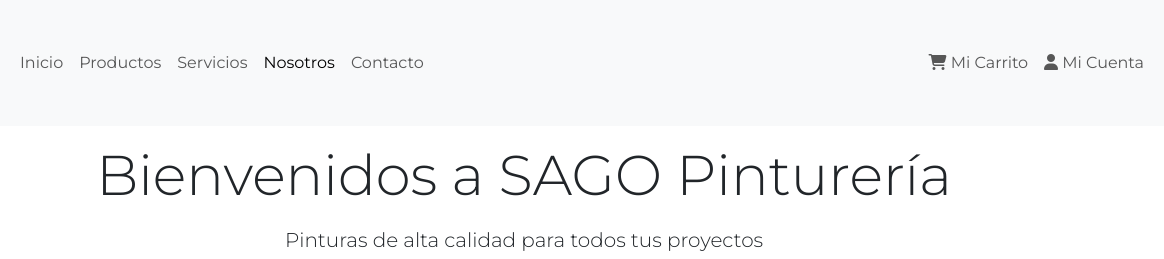
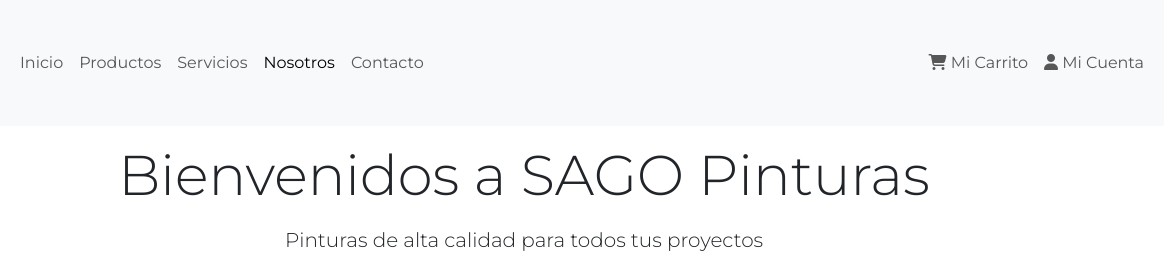
Before and after one commit to SergioHerrera22/sago-pintureria, a website: page nosotros.html in a window 1280 px wide. Shown: the top 259 px of the page, 116-1280 px from the left. Drawn offline with nearby package versions, Linux system fonts and the light colour scheme.

Commit message:
corrección del texto del h1 principal

```diff
--- a/nosotros.html
+++ b/nosotros.html
@@ -97,7 +97,7 @@
         <!-- Hero Section -->
   <section class="hero-section container text-center">
     <div class="container">
-      <h1 class="display-4 my-3">Bienvenidos a SAGO Pinturería</h1>
+      <h1 class="display-4 my-3">Bienvenidos a SAGO Pinturas</h1>
       <p class="lead">Pinturas de alta calidad para todos tus proyectos</p>
     </div>
   </section>
```
